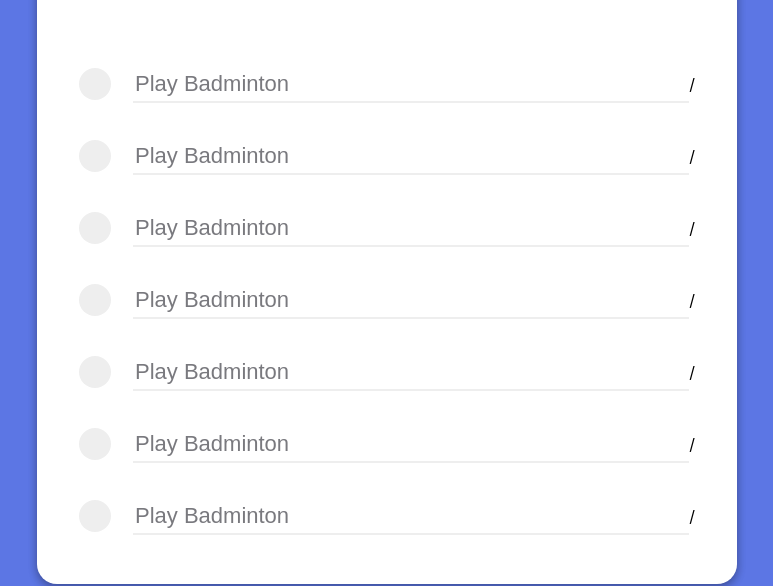
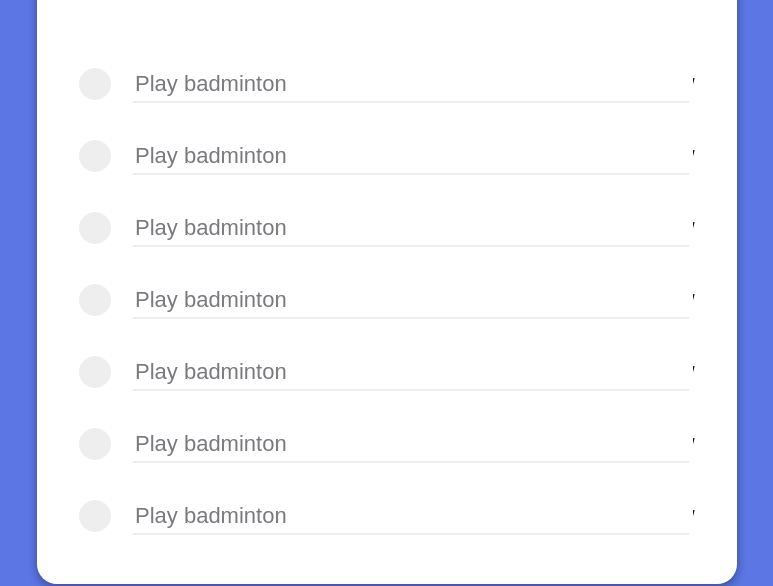
Before and after one commit to kitsanapong/todolist, a React (Create React App) app: page / in a window 1280 px wide. Shown: the part 193-779 px from the top of the page, without its empty margins (253-1026 px from the left). Built offline with nearby package versions, Linux system fonts and the light colour scheme.

Commit message:
Make TextInput full width

```diff
--- a/src/TextInput/TextInputStyledComponents.js
+++ b/src/TextInput/TextInputStyledComponents.js
@@ -7,6 +7,7 @@ export default styled.div`
     font-size: 22px;
     outline-style: none;
     color: #79797E;
+    width: 100%;
   }
   .underline {
     position: absolute;
--- a/src/TextInput/index.js
+++ b/src/TextInput/index.js
@@ -6,7 +6,7 @@ class TextInput extends Component {
   render() {
     return (
       <TextInputStyledComponents>
-        <input type="text" value="Play Badminton" />
+        <input type="text" value="Play badminton" />
         <span className="underline"></span>
       </TextInputStyledComponents>
     )
```
